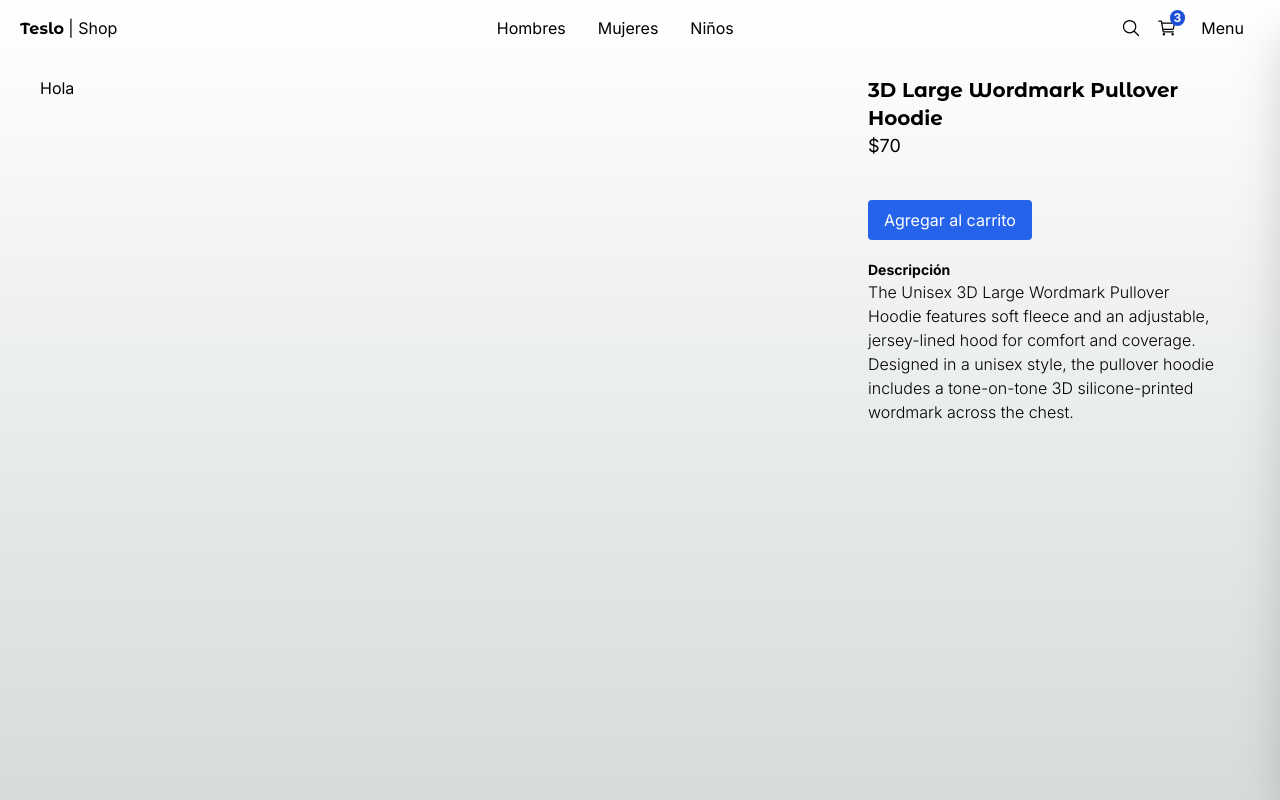
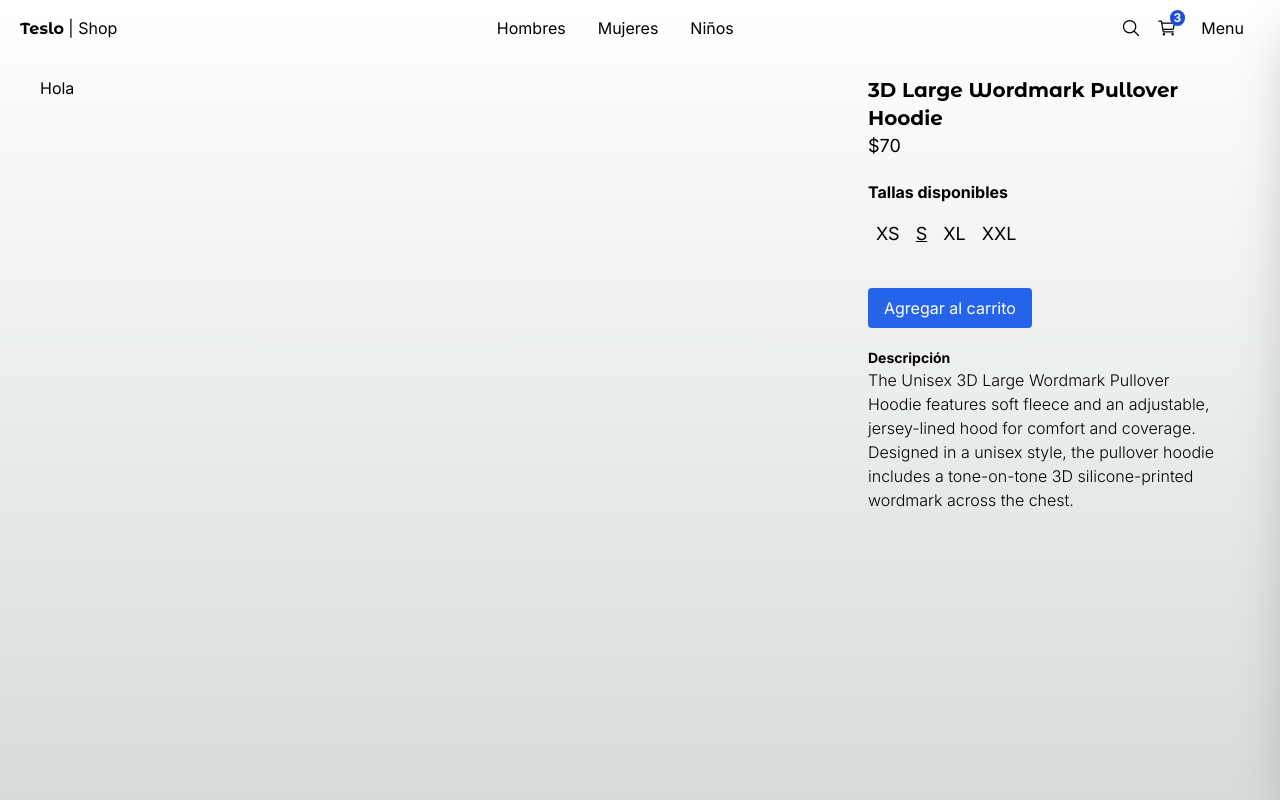
Before and after one commit to joaquin70/teslo-shop, a Next.js app: page /product/3d_large_wordmark_pullover_hoodie in a window 1280 px wide. Built offline with nearby package versions, Linux system fonts and the light colour scheme.

Commit message:
Size Selector.

```diff
--- a/src/app/(shop)/product/[slug]/page.tsx
+++ b/src/app/(shop)/product/[slug]/page.tsx
@@ -1,6 +1,7 @@
 import { titleFont } from "@/config/fonts";
 import { initialData } from "@/seed/seed";
 import { notFound } from "next/navigation";
+import { SizeSelector } from "@/components";
 
 
 interface Props {
@@ -43,6 +44,11 @@
 
         {/* Selector De Tallas */}
 
+        <SizeSelector
+        selectedSize={product.sizes[1]}
+        availableSizes={product.sizes}
+        />
+
 
         {/* Selector De Cantidad */}
 
--- a/src/components/index.ts
+++ b/src/components/index.ts
@@ -5,6 +5,7 @@
 
 export * from "./products/product-grid/ProductGrid";
 export * from "./products/product-grid/ProductGridItem";
+export * from "./product/size-selector/SizeSelector";
 export * from "./ui/top-menu/TopMenu";
 export * from "./ui/not-found/PageNotFound";
 export * from "./ui/sidebar/Sidebar";
--- /dev/null
+++ b/src/components/product/size-selector/SizeSelector.tsx
@@ -0,0 +1,38 @@
+import type  { Size } from "@/interfaces"
+import clsx from "clsx";
+
+interface Props{
+    selectedSize:Size;
+    availableSizes:Size[];
+
+}
+
+
+export const SizeSelector = ({selectedSize,availableSizes}:Props) =>{
+    return(
+        <div className="my-5 ">
+            <h3 className="font-bold mb-4">Tallas disponibles</h3>
+
+            <div className="flex">
+
+                {
+                    availableSizes.map(size => (
+                        <button
+                        key={size}
+                        className={
+                            clsx("mx-2 hover:underline text-lg",
+                                {
+                                    'underline': size === selectedSize
+                                }
+                            )
+                        }
+                        >
+                            {size}
+                        </button>
+                    ))
+                }
+
+            </div>
+        </div>
+    )
+}
```
